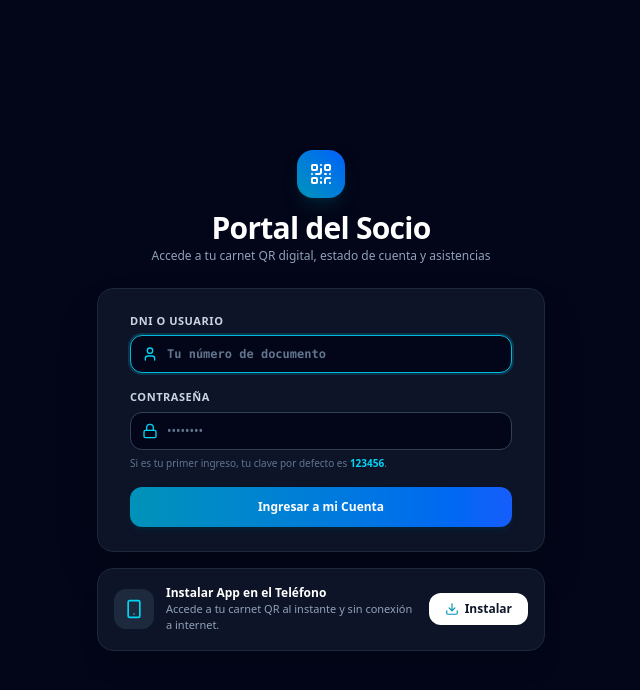
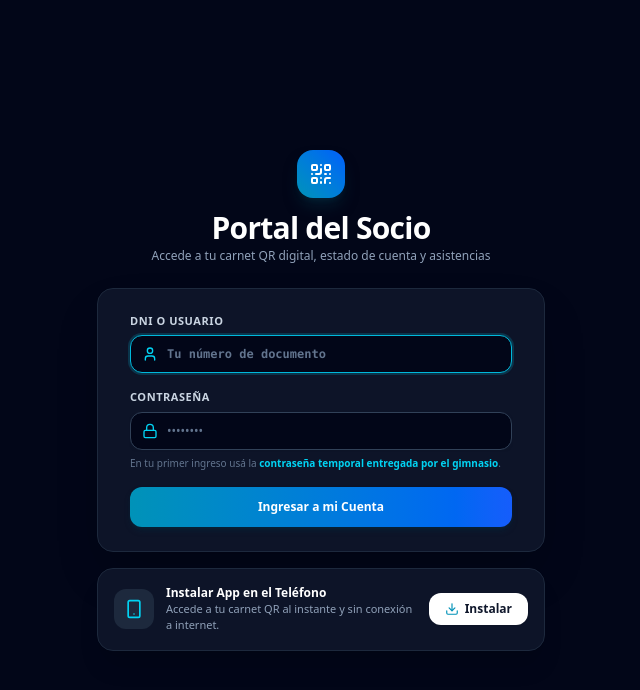
Before and after one commit to augustobx/onlygym, a Next.js app: page /portal/login in a window 1280 px wide. Shown: the top 690 px of the page, without its empty margins (319-959 px from the left). Built offline with nearby package versions, Linux system fonts and the light colour scheme; no server answers.

Commit message:
fix: align member portal login with temporary passwords

```diff
--- a/src/app/portal/login/page.tsx
+++ b/src/app/portal/login/page.tsx
@@ -92,7 +92,9 @@ export default function PortalLoginPage() {
                   autoComplete="current-password"
                 />
               </div>
-              <p className="text-[10px] text-slate-500 mt-1.5 font-medium">Si es tu primer ingreso, tu clave por defecto es <strong className="text-cyan-400">123456</strong>.</p>
+              <p className="text-[10px] text-slate-500 mt-1.5 font-medium">
+                En tu primer ingreso usá la <strong className="text-cyan-400">contraseña temporal entregada por el gimnasio</strong>.
+              </p>
             </div>
 
             <button
```
